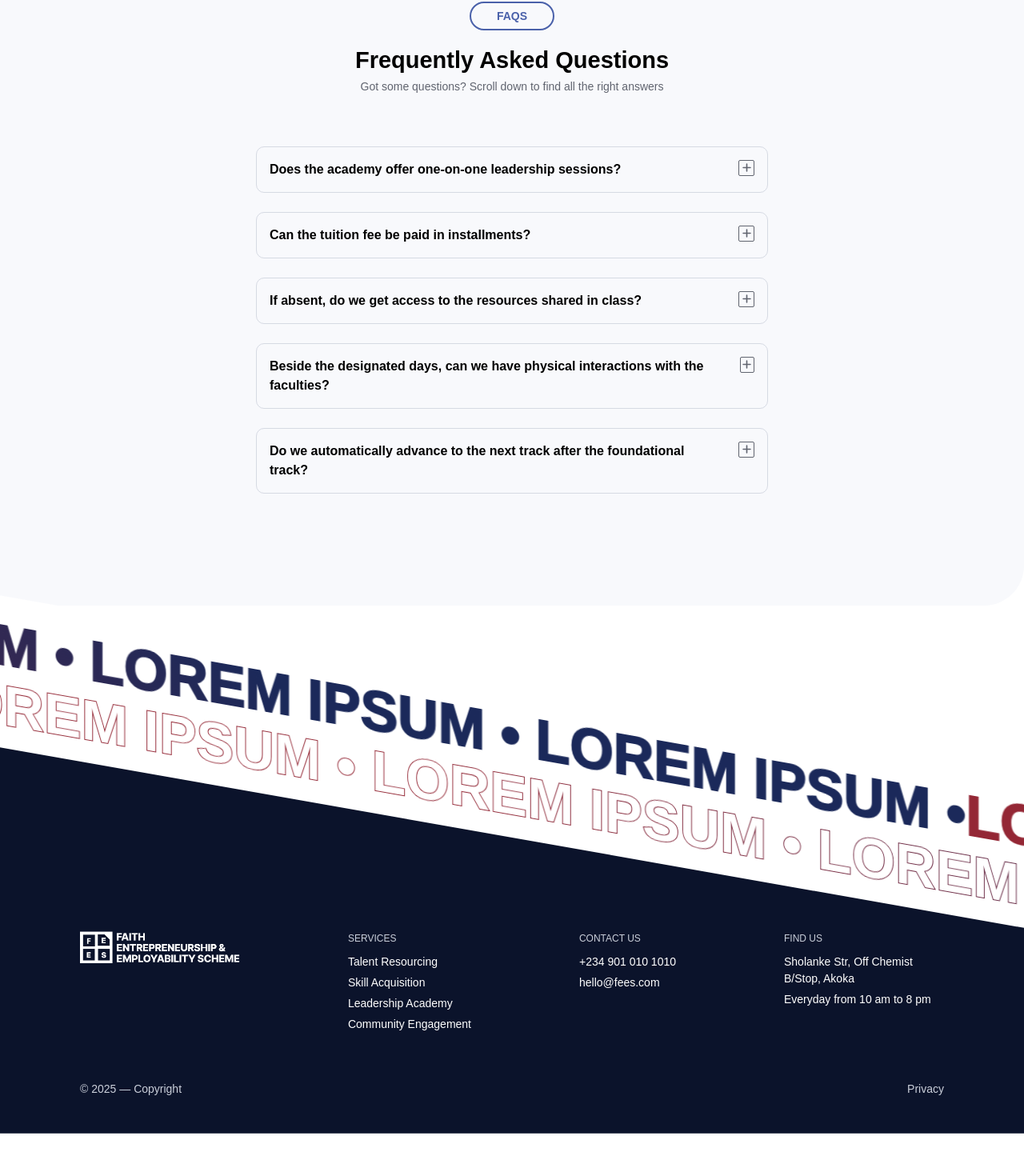
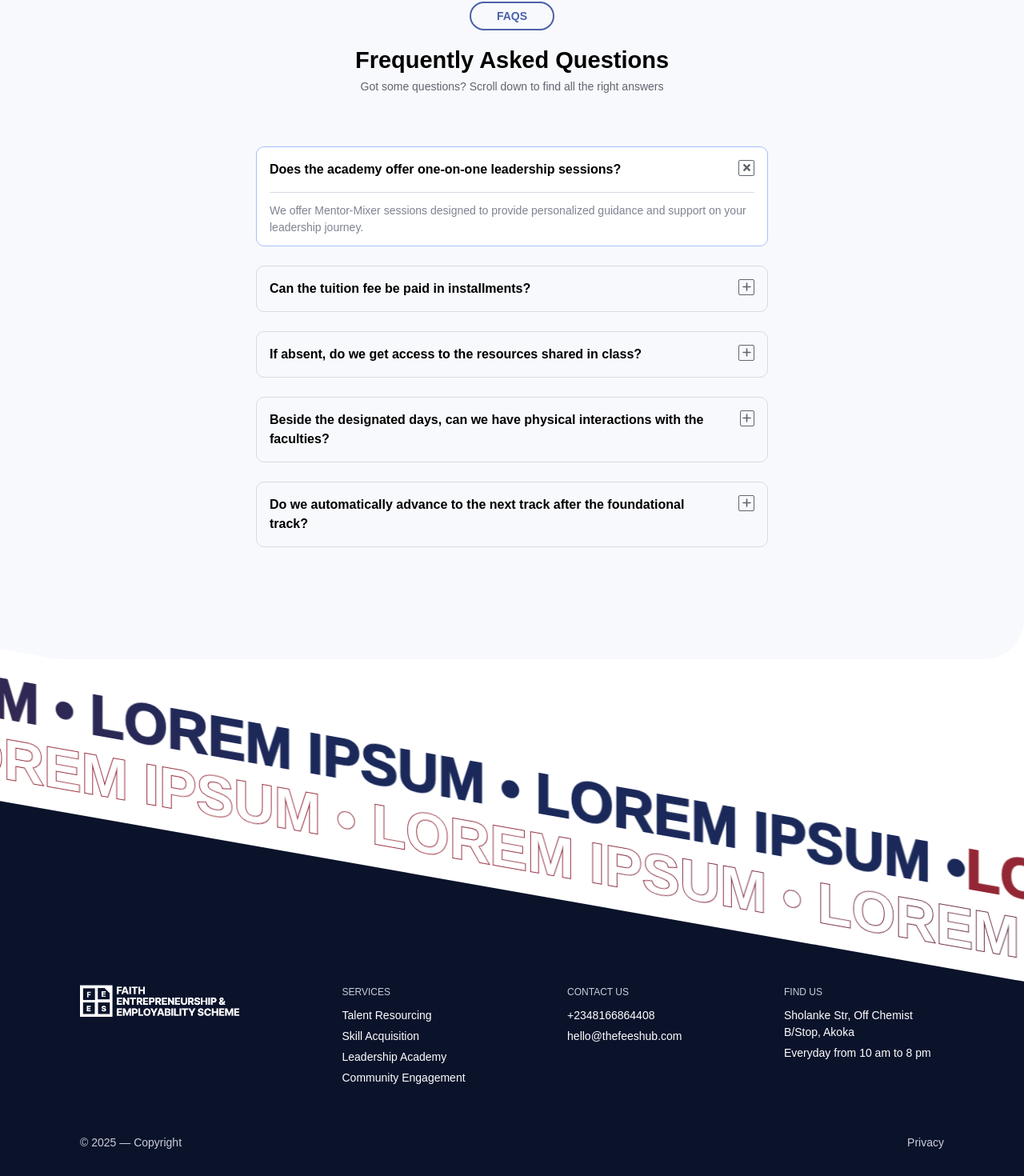
Before and after one commit to Afolabi-Ridwan/fees, a React (Vite) app: page / in a window 1280 px wide. Shown: the part 4609-6079 px from the top of the page at 80% size. Before the commit the page ends 6026 px from the top, so only its background shows below. Built offline with nearby package versions, Linux system fonts and the light colour scheme.

Commit message:
ui: fixed faqs hover effect

```diff
--- a/src/components/Footer/Footer.tsx
+++ b/src/components/Footer/Footer.tsx
@@ -22,8 +22,8 @@ const Footer = () => {
                     </div>
                     <div className="footer-section">
                         <h4>CONTACT US</h4>
-                        <p>+234 901 010 1010</p>
-                        <p>hello@fees.com</p>
+                        <p>+2348166864408</p>
+                        <p>hello@thefeeshub.com</p>
                     </div>
                     <div className="footer-section">
                         <h4>FIND US</h4>
--- a/src/index.css
+++ b/src/index.css
@@ -15,7 +15,7 @@
     --color-slateBlue: rgb(74, 97, 170);
     --color-asteriskRed: rgb(217, 45, 32);
     --color-registrationForm: rgba(251, 252, 254, 1);
-    --color-inputBorder:rgba(202, 207, 218, 1)
+    --color-inputBorder: rgba(202, 207, 218, 1)
 }
 
 :root {
@@ -39,7 +39,7 @@ body {
     background: var(--blueRedGradient);
 }
 
-input:focus{
+input:focus {
     outline: none;
 }
 
@@ -65,7 +65,8 @@ input:focus{
     border-bottom: 1px solid rgba(247, 249, 255, 0.3);
 }
 
-.headerOnScroll, .boxShadow {
+.headerOnScroll,
+.boxShadow {
     background: white;
     box-shadow: var(--greyBoxShadow);
 }
@@ -102,7 +103,7 @@ input:focus{
 
 
 
-.navigation .subMenu li{
+.navigation .subMenu li {
     display: flex;
     align-items: center;
     justify-content: space-between;
@@ -112,17 +113,17 @@ input:focus{
     border-radius: 5px;
 }
 
-.navigation .subMenu li span{
+.navigation .subMenu li span {
     font-size: 25px;
     opacity: 0;
 }
 
-.navigation .subMenu li:hover{
+.navigation .subMenu li:hover {
 
     background-color: var(--fadedBlue);
 }
 
-.navigation .subMenu li:hover span{
+.navigation .subMenu li:hover span {
     opacity: 1;
 }
 
@@ -209,7 +210,7 @@ input:focus{
     gap: 20px;
 }
 
-.track-container .heading{
+.track-container .heading {
     font-size: 16px;
 }
 
@@ -229,18 +230,18 @@ input:focus{
     gap: 5px;
 }
 
-.track .image{
+.track .image {
     width: 65px;
     margin-top: 1px;
 }
 
-.track:first-of-type{
+.track:first-of-type {
 
     background-color: rgba(255, 250, 245, 1);
     border: solid 2px rgba(236, 74, 10, 1);
 }
 
-.track:last-of-type{
+.track:last-of-type {
 
     background-color: rgba(250, 250, 255, 1);
     border: solid 2px rgba(105, 56, 239, 1);
@@ -435,6 +436,32 @@ border: solid 2px rgba(236, 74, 10, 1);
     padding: 100px 0;
 }
 
+.shake-hover:hover {
+    animation: shake 0.3s ease-in-out;
+}
+
+@keyframes shake {
+
+    0%,
+    100% {
+        transform: translateX(0);
+    }
+
+    25% {
+        transform: translateX(-3px);
+    }
+
+    50% {
+        transform: translateX(3px);
+    }
+
+    75% {
+        transform: translateX(-3px);
+    }
+}
+
+
+
 /* footer */
 
 .footer {
@@ -443,12 +470,12 @@ border: solid 2px rgba(236, 74, 10, 1);
 }
 
 
-  .polygon{
+.polygon {
     clip-path: polygon(0 0, 100% 20%, 100% 100%, 0% 100%);
 }
 
 
-  .footer-container{
+.footer-container {
     display: flex;
     flex-direction: column;
     height: 100%;
@@ -495,7 +522,8 @@ border: solid 2px rgba(236, 74, 10, 1);
     gap: 0px;
     transform: skewY(10deg);
     position: relative;
-    z-index: 5; margin-top: 100px;
+    z-index: 5;
+    margin-top: 100px;
 }
 
 .move-right {
@@ -539,7 +567,7 @@ border: solid 2px rgba(236, 74, 10, 1);
 
 
 /* Recommendation Page */
-.noticeGradientColor{
+.noticeGradientColor {
     background: linear-gradient(270.03deg, rgba(45, 61, 112, 0.66) 4.39%, rgba(27, 41, 90, 0.88) 55.38%);
 }
 
@@ -547,6 +575,7 @@ border: solid 2px rgba(236, 74, 10, 1);
     from {
         transform: translateX(-50%);
     }
+
     to {
         transform: translateX(0);
     }
@@ -556,6 +585,7 @@ border: solid 2px rgba(236, 74, 10, 1);
     from {
         transform: translateX(0);
     }
+
     to {
         transform: translateX(-50%);
     }
@@ -634,7 +664,7 @@ border: solid 2px rgba(236, 74, 10, 1);
     }
 
 
-      .footer img{
+    .footer img {
         margin-bottom: 20px;
     }
 
@@ -667,7 +697,7 @@ border: solid 2px rgba(236, 74, 10, 1);
         gap: 20px;
     }
 
-    .track{
+    .track {
         width: 100%;
     }
 
@@ -691,13 +721,15 @@ border: solid 2px rgba(236, 74, 10, 1);
 
 
 @media (max-height: 600px) {
-    .heroSection{
+    .heroSection {
         height: 700px;
     }
+
     .progressBar {
         margin-top: 250px;
     }
-    .quizCont{
+
+    .quizCont {
         height: 900px;
     }
 }
--- a/src/pages/Home/FaqsSection/FaqsSection.tsx
+++ b/src/pages/Home/FaqsSection/FaqsSection.tsx
@@ -6,7 +6,7 @@ import { FaTimes } from "react-icons/fa";
 
 const FaqsSection = () => {
 
-    const [openIndex, setOpenIndex] = useState<number | null>(null);
+    const [openIndex, setOpenIndex] = useState<number | null>(0);
 
     const toggleFAQ = (index: number) => {
         setOpenIndex(openIndex === index ? null : index);
@@ -27,7 +27,8 @@ const FaqsSection = () => {
                 {faqs.map((faq, index) => (
                     <div
                         key={index}
-                        className={`mb-6 border border-[1.5px] ${openIndex === index ? "border-blueOnAccordion" : "border-borderGrey"} rounded-[10px]`}
+                        className={`mb-6 border border-[1.5px] ${openIndex === index ? "border-blueOnAccordion bg-white" : "border-borderGrey"}
+                             rounded-[10px] hover:border-blueOnAccordion hover:bg-white shake-hover`}
                     >
                         <button
                             className="w-full text-left px-4 py-4 flex justify-between cursor-pointer"
--- a/tailwind.config.js
+++ b/tailwind.config.js
@@ -11,7 +11,7 @@ export default {
       colors: {
          primary: '#1a202c',
          deepBlue: "rgb(45, 61, 112)",
-         green: rgb(45, 112, 63),
+         green: "rgb(45, 112, 63)",
        },
     },
   },
```
Lines whose indentation alone changed are shown as unchanged.
